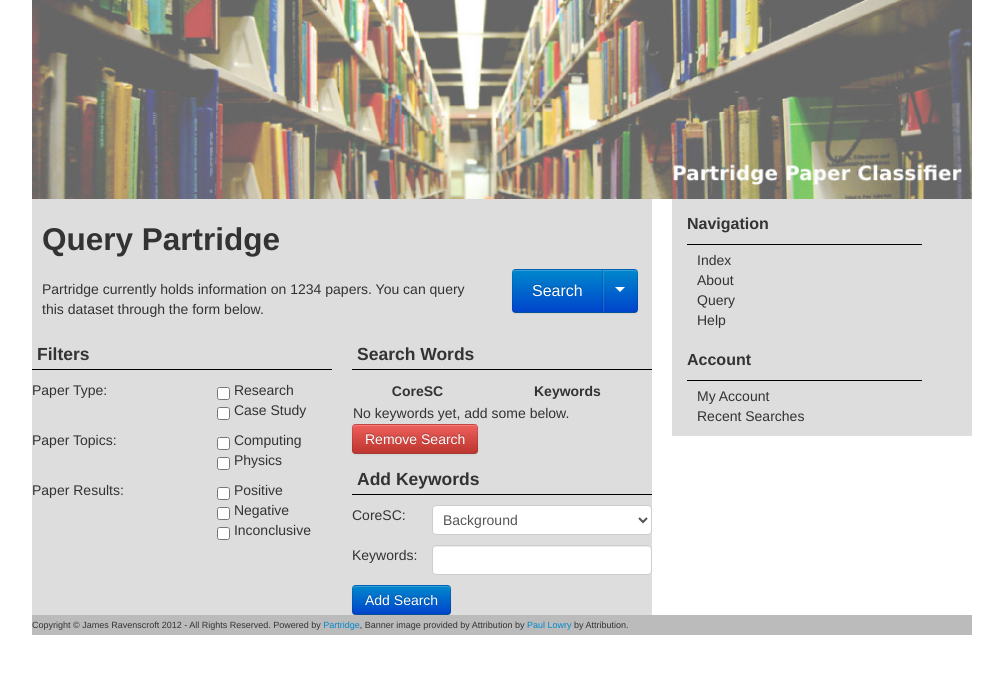
After one commit to ravenscroftj/partridge, a Flask app: page /query in a window 1280 px wide. The commit adds this page. Shown: the top 674 px of the page, without its empty margins (138-1141 px from the left). Run offline with Flask 2, Linux system fonts and the light colour scheme; parts of the project's set-up code (start-up, migrations or seed data) failed here and were passed over.

Commit message:
Basic query form markup is now done, probably needs some tweaking

```diff
--- /dev/null
+++ b/partridge.cfg
@@ -0,0 +1,4 @@
+#Partridge server config
+DEBUG = True
+#database settings
+SQLALCHEMY_DATABASE_URI = "sqlite:////tmp/test.db"
--- a/partridge/__init__.py
+++ b/partridge/__init__.py
@@ -16,6 +16,7 @@ def create_app( config ):
     import views
 
     app.add_url_rule("/",view_func = views.index)
+    app.add_url_rule("/query", view_func = views.query)
     db.app = app
     db.init_app(app)
     return app
--- /dev/null
+++ b/partridge/templates/query.html
@@ -0,0 +1,167 @@
+{% extends "mainpage.html" %}
+{% block title %}Run Query{% endblock %}
+{% block content %}
+<div class="row">
+
+<div class="span8 contentbox">
+
+<h2>Query Partridge</h2>
+
+<div class="row">
+
+<div class="span6">
+<p>Partridge currently holds information on 1234 papers. You can query this
+dataset through the form below.</p>
+</div>
+
+<div class="span2">
+
+<div class="btn-group">
+
+    <button class="btn btn-large btn-primary">Search</button>
+    <button class="btn btn-large btn-primary dropdown-toggle" data-toggle="dropdown">
+    <span class="caret"></span>
+    </button>
+
+    <ul class="dropdown-menu">
+        <li><a href="#">Clear Form</a></li>
+    </ul>
+
+</div>
+
+
+</div>
+
+</div>
+
+<div class="row">
+
+    <div class="span4">
+        <h4>Filters</h4>
+
+        <div class="row">
+            <div class="span2">
+                Paper Type:
+            </div>
+            <div class="span2">
+
+            <ul class="checklist">
+                <li>
+                    <input name="research_type" type="checkbox"/>
+                    Research
+                </li>
+                <li>
+                    <input name="casestudy_type" type="checkbox"/>
+                    Case Study
+                </li>
+            </ul>
+
+            </div>
+        </div>
+
+        <div class="row">
+            <div class="span2">
+            Paper Topics:
+            </div>
+            <div class="span2">
+
+            <ul class="checklist">
+                <li>
+                    <input name="comp_topic" type="checkbox"/>
+                    Computing
+                </li>
+                <li>
+                    <input name="physics_topic" type="checkbox"/>
+                    Physics
+                </li>
+            </ul>
+            </div>
+        </div>
+
+        <div class="row">
+            <div class="span2">
+            Paper Results:
+            </div>
+            <div class="span2">
+
+            <ul class="checklist">
+                <li>
+                    <input name="comp_topic" type="checkbox"/>
+                    Positive
+                </li>
+                <li>
+                    <input name="physics_topic" type="checkbox"/>
+                    Negative
+                </li>
+                <li>
+                    <input name="physics_topic" type="checkbox"/>
+                    Inconclusive
+                </li>
+
+            </ul>
+            </div>
+        </div>
+
+    </div>
+
+    <div class="span4">
+        <h4> Search Words</h4>
+        <table width="100%">
+        <tr>
+            <th>CoreSC</th>
+            <th>Keywords</th>
+        </tr>
+        <tr>
+            <td colspan="2">No keywords yet, add some below.</td>
+        </tr>
+        </table>
+
+
+        <button class="btn btn-danger">Remove Search</button>
+
+    </div>
+
+    <div class="span4">
+        <h4>Add Keywords</h4>
+
+        <div class="row">
+        <div class="span1">
+            CoreSC:
+        </div>
+
+        <div class="span3">
+            <select>
+                <option>Background</option>
+                <option>Methodology</option>
+                <option>Experiment</option>
+                <option>Conclusion</option>
+            </select>
+        </div>
+        </div>
+
+
+
+        <div class="row">
+        <div class="span1">
+        Keywords:
+        </div>
+        <div class="span3">
+        <input type="text" name="keywords" />
+        </div>
+
+        <div class="span4">
+        <button class="btn btn-primary">Add Search</button>
+        </div>
+
+
+
+
+    </div>
+   </div>
+
+</div>
+
+</div>
+
+</div>
+{% endblock %}
--- a/partridge/views/__init__.py
+++ b/partridge/views/__init__.py
@@ -1,7 +1,19 @@
 from flask.views import View
-from flask import render_template
+from flask import render_template,request
 
 def index():
     '''Index view shows the front page for partridge
     '''
     return render_template("index.html")
+
+def query():
+    '''Display the query form and then show results if a query is provided
+    '''
+
+    searchterms = request.args.get('q','')
+
+    if(searchterms != ''):
+        pass
+        #TODO Display search results
+    else:
+        return render_template("query.html")
```
Also changed, not shown: partridge/templates/mainpage.html (+9 -0 lines).
